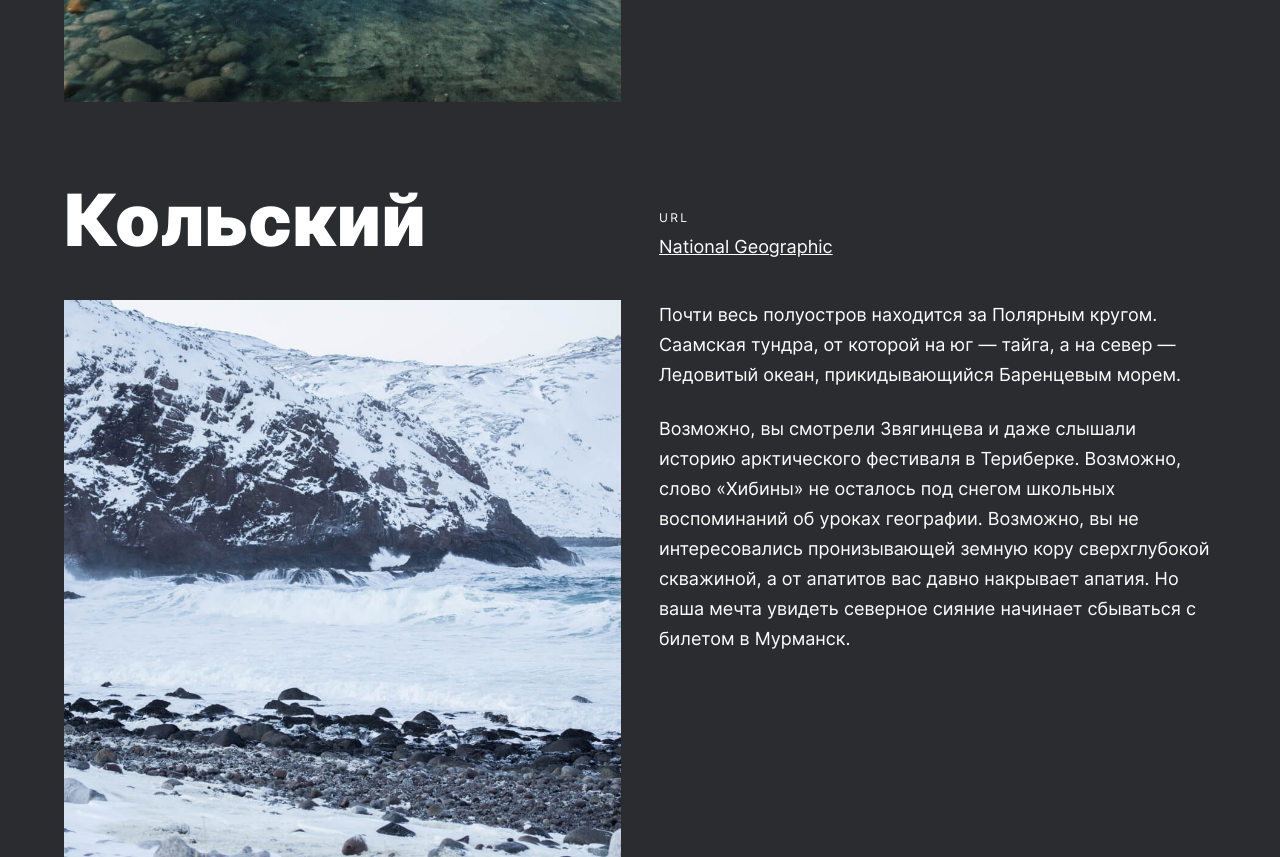
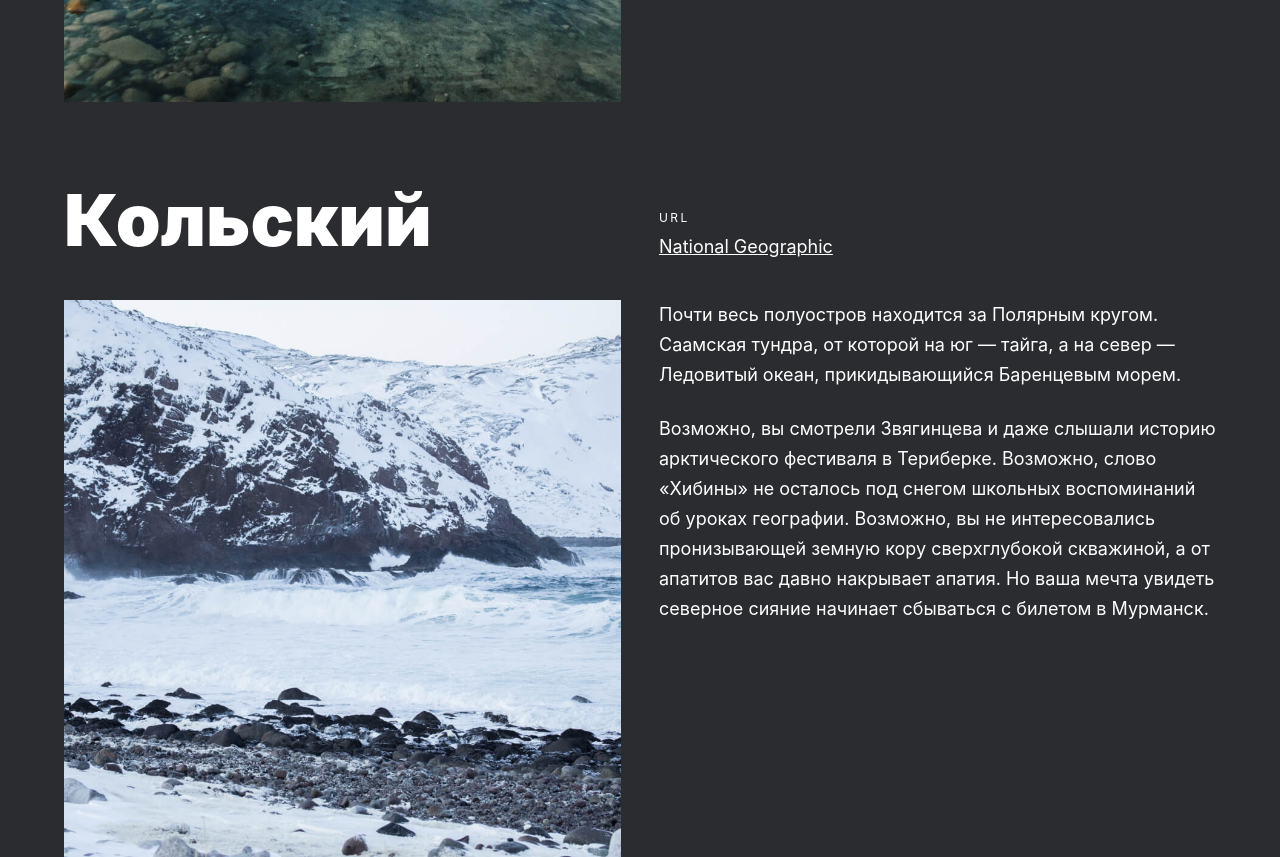
Before and after one commit to escar85/russian-travel, a plain HTML site: page index.html in a window 1280 px wide. Shown: the part 3125-3982 px from the top of the page. Drawn offline with Linux system fonts and the light colour scheme.

Commit message:
Release version 2

```diff
--- a/pages/index.css
+++ b/pages/index.css
@@ -1,5 +1,4 @@
 @import url('../vendor/normalize.css');
-@import url('../vendor/fonts/inter.css');
 @import url('../blocks/root/root.css');
 @import url('../blocks/header/header.css');
 @import url('../blocks/lead/lead.css');
--- a/vendor/fonts/inter.css
+++ /dev/null
@@ -1,32 +0,0 @@
-@font-face {
-  font-family: 'Inter';
-  font-style:  normal;
-  font-weight: 400;
-  font-display: swap;
-  src: url("./Inter-Regular.woff2") format("woff2"),
-       url("./Inter-Regular.woff") format("woff"),
-       url("./Inter-Regular.otf") format('otf'),
-       url("./Inter-Regular.ttf") format('ttf');
-}
-
-@font-face {
-  font-family: 'Inter';
-  font-style:  normal;
-  font-weight: 700;
-  font-display: swap;
-  src: url("./Inter-Bold.woff2") format("woff2"),
-       url("./Inter-Bold.woff") format("woff"),
-       url("./Inter-Bold.otf") format('otf'),
-       url("./Inter-Bold.ttf") format('ttf');
-}
-
-@font-face {
-  font-family: 'Inter';
-  font-style:  normal;
-  font-weight: 900;
-  font-display: swap;
-  src: url("./Inter-Black.woff2") format("woff2"),
-       url("./Inter-Black.woff") format("woff"),
-       url("./Inter-Black.otf") format('otf'),
-       url("./Inter-Black.ttf") format('ttf');
-}
```
Also changed, not shown: vendor/fonts/Inter-Black.otf (deleted), vendor/fonts/Inter-Black.ttf (deleted), vendor/fonts/Inter-Black.woff (deleted), vendor/fonts/Inter-Black.woff2 (deleted), vendor/fonts/Inter-Bold.otf (deleted), vendor/fonts/Inter-Bold.ttf (deleted), vendor/fonts/Inter-Bold.woff (deleted), vendor/fonts/Inter-Bold.woff2 (deleted), vendor/fonts/Inter-Regular.otf (deleted), vendor/fonts/Inter-Regular.ttf (deleted), vendor/fonts/Inter-Regular.woff (deleted), vendor/fonts/Inter-Regular.woff2 (deleted).
